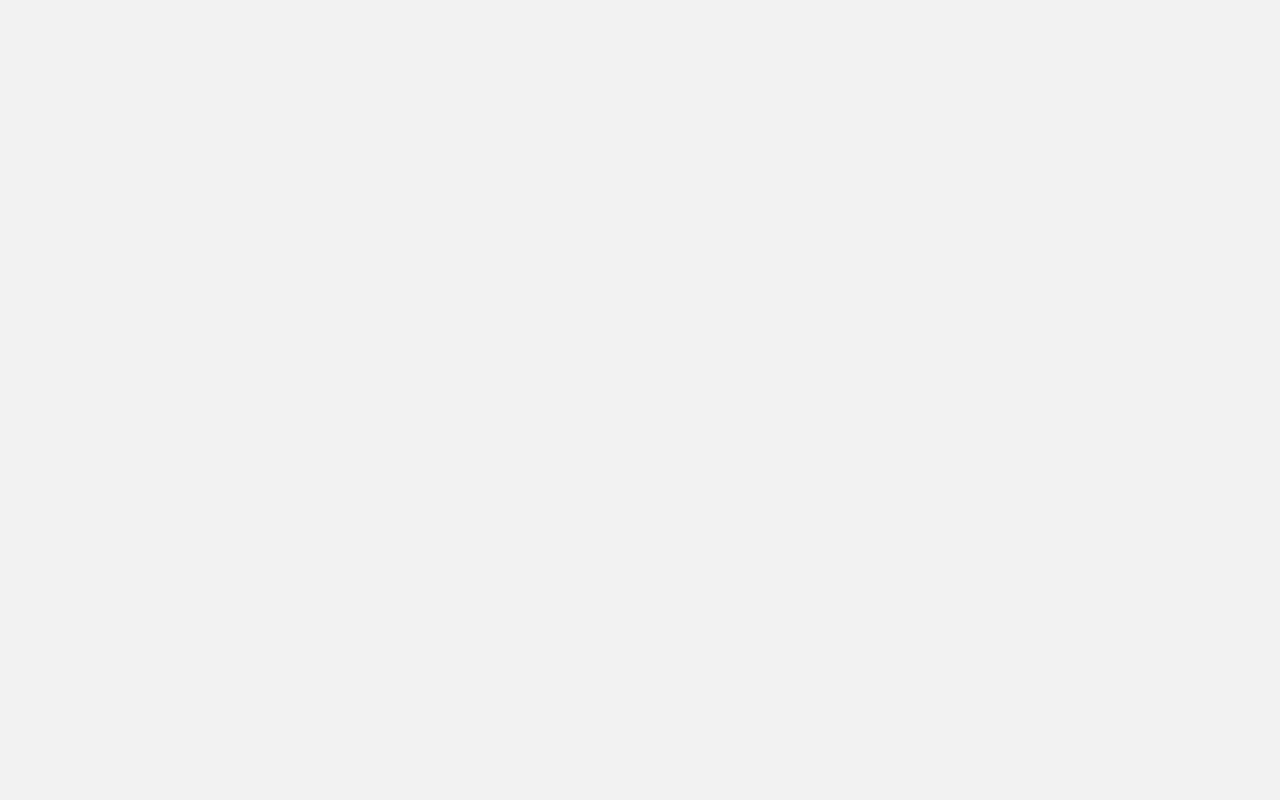
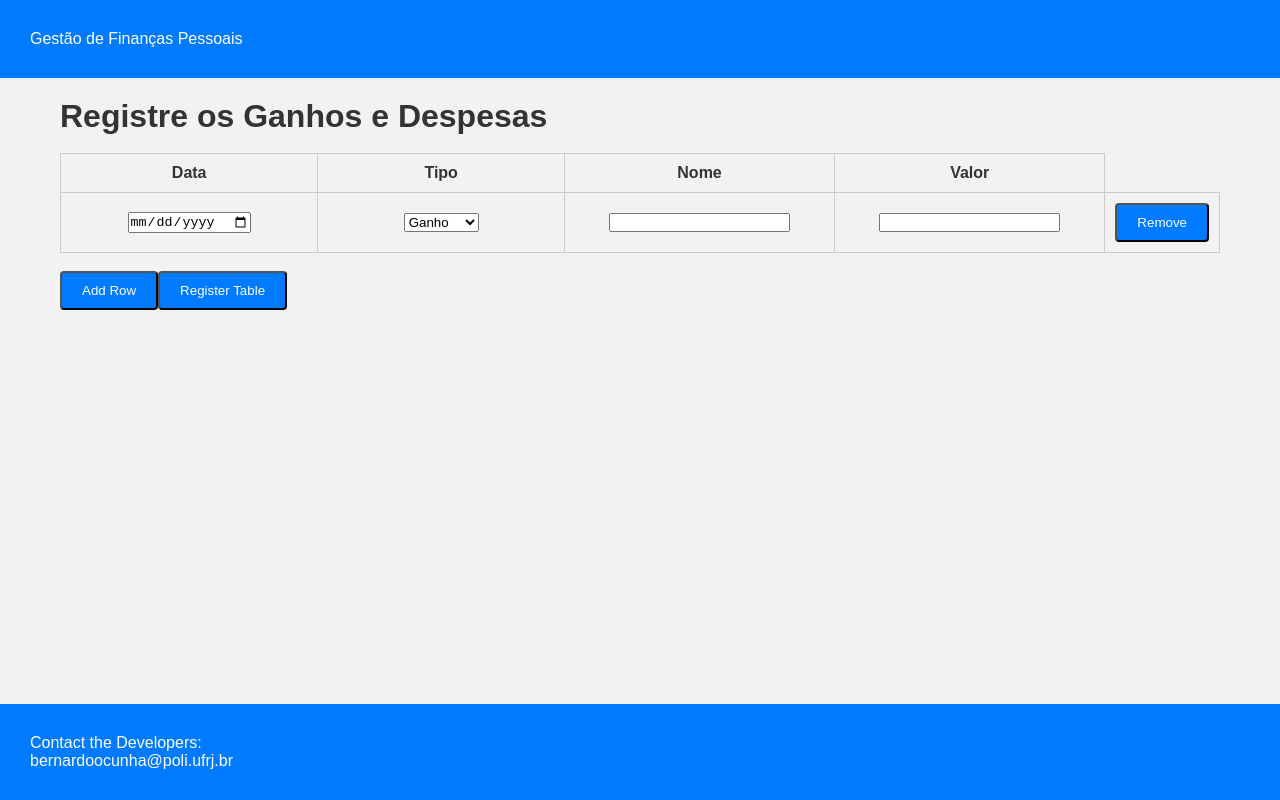
Before and after one commit to antonnyvictor18/App-gestao-financeira, a React app in the folder frontend/: page /test in a window 1280 px wide. Built offline with nearby package versions, Linux system fonts and the light colour scheme; the HTML template or start-up script is replaced by a standard one.

Commit message:
New Front and Costs

```diff
--- a/frontend/public/style.css
+++ b/frontend/public/style.css
@@ -22,7 +22,7 @@
 .header {
   background-color: #007bff;
   color: #fff;
-    padding: 10px;
+  padding: 30px;
 }
 
 /* Estilo para botões */
@@ -60,6 +60,16 @@
   margin-bottom: 10px;
 }
 
+.text-box {
+  margin-bottom: 25px;
+  display: block;
+  width: 100%;
+  padding: 10px;
+  border-radius: 4px;
+  border: 1px solid #ccc;
+  margin-bottom: 10px;
+}
+
 /* Estilo para tabelas */
 .table {
   width: 100%;
@@ -70,4 +80,47 @@
 .table td {
   padding: 10px;
   border: 1px solid #ccc;
+  width: 25%; /* Set the width of table cells to 25% */
+  text-align: center;
 }
+
+.table-input {
+  display: block;
+  width: 100%;
+  padding: 10px;
+  border-radius: 4px;
+  border: 1px solid #ccc;
+  margin-bottom: 10px;
+}
+
+.page-container {
+  display: flex;
+  flex-direction: row;
+}
+
+.left-section {
+  margin-bottom: 20px;
+  flex: 1;
+  padding: 20px;
+  background-color: #f1f1f1;
+}
+
+.left-section h2 {
+  text-align: center;
+}
+
+.right-section {
+  margin-bottom: 20px;
+  flex: 1;
+  padding: 20px;
+}
+
+.footer {
+  position: fixed;
+  bottom: 0;
+  left: 0;
+  right: 0;
+  background-color: #007bff;
+  color: #fff;
+  padding: 30px;
+}
--- a/frontend/src/App.js
+++ b/frontend/src/App.js
@@ -14,6 +14,7 @@ import CreditCardList from './components/CreditCard/CreditCardList';
 import LoginPage from './Pages/LoginPage';
 import HomePage from './Pages/HomePage';
 import SignUpPage from './Pages/SignUpPage';
+import RegisterValuesPage from './Pages/RegisterValuesPage';
 
 const App = () => {
   return (
@@ -22,6 +23,7 @@ const App = () => {
         <Route exact path="/" component={LoginPage} />
         <Route path="/home"component={HomePage} />
         <Route path="/signup"component={SignUpPage} />
+        <Route path="/test"component={RegisterValuesPage} />
       </Switch>
     </Router>
   );
--- a/frontend/src/Pages/LoginPage.js
+++ b/frontend/src/Pages/LoginPage.js
@@ -1,14 +1,33 @@
 import React from 'react';
 import LoginForm from '../components/LoginForm';
+import { useHistory, Link } from 'react-router-dom';
 
 const LoginPage = () => {
   return (
-    <header class="header">
-      <div>
-        <h2>Página de Login</h2>
-      <LoginForm />
+    <div>
+      <header className='header'>
+        Gestão de Finanças Pessoais
+      </header>
+      <div className="page-container">
+        <div className="left-section">
+          <div className='container'>
+            <h3>Bem vindo ao GFP, sua plataforma para manter as contas em dia.</h3><br></br>
+            <p> Neste plataforma, é possível realizar o controle dos seus gastos e ganhos
+              de forma a manter seu balanço sempre positivo</p><br></br>
+            <p>Além disso, o site conta com um auxiliador de investimentos, que te ajuda a
+              fazer seu dinheiro render e manter seu poder de compra!</p><br></br>
+            <p>Tudo isso pode ser feito de forma fácil e gratuita! Vamos começar.</p><br></br>
+          </div>
+        </div>
+        <div className="right-section">
+          <LoginForm />
+        </div>
       </div>
-    </header>
+      <footer className="footer">
+        <p>Contact the Developers:</p>
+        <p>bernardoocunha@poli.ufrj.br</p>
+      </footer>
+    </div>
   );
 };
 
--- /dev/null
+++ b/frontend/src/Pages/RegisterValuesPage.js
@@ -0,0 +1,128 @@
+import React, { useState } from 'react';
+
+const RegisterValuesPage = () => {
+  const [tableName, setTableName] = useState('');
+  const [rows, setRows] = useState([{ id: 1, value: '' }]);
+
+  const handleTableNameChange = (e) => {
+    setTableName(e.target.value);
+  };
+
+  const handleRowValueChange = (id, value) => {
+    const updatedRows = rows.map((row) => {
+      if (row.id === id) {
+        return { ...row, value };
+      }
+      return row;
+    });
+    setRows(updatedRows);
+  };
+
+  const addRow = () => {
+    const newRow = {
+      id: rows.length + 1,
+      value: ''
+    };
+    setRows([...rows, newRow]);
+  };
+
+  const removeRow = (id) => {
+    const updatedRows = rows.filter((row) => row.id !== id);
+    setRows(updatedRows);
+  };
+
+  const registerTable = () => {
+    // Send the data to the backend for database storage
+    const data = {
+      tableName,
+      rows
+    };
+    // Send the data to the backend using an API call (e.g., fetch or Axios)
+    // Example using fetch:
+    fetch('/api/registerTable', {
+      method: 'POST',
+      headers: {
+        'Content-Type': 'application/json'
+      },
+      body: JSON.stringify(data)
+    })
+      .then((response) => response.json())
+      .then((result) => {
+        // Handle the response from the backend if needed
+        console.log(result);
+      })
+      .catch((error) => {
+        // Handle errors if any
+        console.error(error);
+      });
+  };
+
+  return (
+    <div>
+      <header className='header'>
+        Gestão de Finanças Pessoais
+      </header>
+      <div className='container'>
+        <h1 className='h1'>Registre os Ganhos e Despesas</h1><br></br>
+        <table className='table'>
+          <thead>
+            <tr>
+              <th>Data</th>
+              <th>Tipo</th>
+              <th>Nome</th>
+              <th>Valor</th>
+            </tr>
+          </thead>
+          <tbody>
+            {rows.map((row) => (
+              <tr key={row.id}>
+                <td>
+                  <input
+                    type="date"
+                    value={row.date}
+                    onChange={(e) => handleRowValueChange(row.id, 'date', e.target.value)}
+                  />
+                </td>
+                <td>
+                  <select
+                    value={row.type}
+                    onChange={(e) => handleRowValueChange(row.id, 'type', e.target.value)}
+                  >
+                    <option value="Ganho">Ganho</option>
+                    <option value="Despesa">Despesa</option>
+                  </select>
+                </td>
+                <td>
+                  <input
+                    type="text"
+                    value={row.text}
+                    onChange={(e) => handleRowValueChange(row.id, 'text', e.target.value)}
+                  />
+                </td>
+                <td>
+                  <input
+                    type="text"
+                    value={row.text}
+                    onChange={(e) => handleRowValueChange(row.id, 'text', e.target.value)}
+                  />
+                </td>
+                <td>
+                  <button className='button' onClick={() => removeRow(row.id)}>Remove</button>
+                </td>
+              </tr>
+            ))}
+          </tbody>
+        </table>
+        <br></br>
+        <button className='button' onClick={addRow}>Add Row</button>
+        <button className='button' onClick={registerTable}>Register Table</button>
+      </div>
+      <footer className="footer">
+        <p>Contact the Developers:</p>
+        <p>bernardoocunha@poli.ufrj.br</p>
+      </footer>
+    </div>
+  );
+};
+
+export default RegisterValuesPage;
--- a/frontend/src/Pages/SignUpPage.js
+++ b/frontend/src/Pages/SignUpPage.js
@@ -1,14 +1,29 @@
 import React from 'react';
 import SignUpForm from '../components/SignUpForm';
+import { useHistory, Link } from 'react-router-dom';
 
 const SignUpPage = () => {
   return (
-    <header class="header">
-      <div>
-        <h2>Página de Cadastro</h2>
-      <SignUpForm />
+    <div style={{ width: '100vw', height: '100vh' }}>
+      <header className='header'>
+        Gestão de Finanças Pessoais
+      </header>
+      <div className="page-container">
+        <div className="left-section">
+          <div className='container'>
+            <h3>Cadastre-se de forma fácil, rápida e segura.</h3><br></br>
+            <p> Basta fazê-lo com um email e senha</p><br></br>
+          </div>
+        </div>
+        <div className="right-section">
+          <SignUpForm />
+        </div>
       </div>
-    </header>
+      <footer className="footer">
+        <p>Contact the Developers:</p>
+        <p>bernardoocunha@poli.ufrj.br</p>
+      </footer>
+    </div>
   );
 };
 
--- a/frontend/src/components/LoginForm.js
+++ b/frontend/src/components/LoginForm.js
@@ -25,7 +25,7 @@ const LoginForm = () => {
 
   return (
     <div className="container">
-      <h2>Login</h2>
+      <h2>Login</h2><br></br>
       <form className="form" onSubmit={handleLogin}>
         <div>
           <label htmlFor="username">Usuário:</label>
@@ -46,8 +46,13 @@ const LoginForm = () => {
           />
         </div>
         <button className="button" type="submit">Entrar</button>
+        <div>
+          <br></br>
+          <p>
+            Ainda não tem conta? <Link to="/signup" className="signup-button">Cadastre-se</Link>
+          </p>
+        </div>
       </form>
-      <Link to="/signup" className="signup-button">Cadastre-se</Link>
     </div>
   );
 };
--- a/frontend/src/components/SignUpForm.js
+++ b/frontend/src/components/SignUpForm.js
@@ -23,7 +23,7 @@ const SignUpForm = () => {
 
     return (
       <div className="container">
-        <h2>Sign Up</h2>
+        <h2>Cadastro</h2><br></br>
         <form className="form" onSubmit={handleSignup}>
           <div>
             <label htmlFor="username">Usuário:</label>
```
Also changed, not shown: 2 other files (tests, documents, lock files or other folders). Lines whose indentation alone changed are shown as unchanged.
